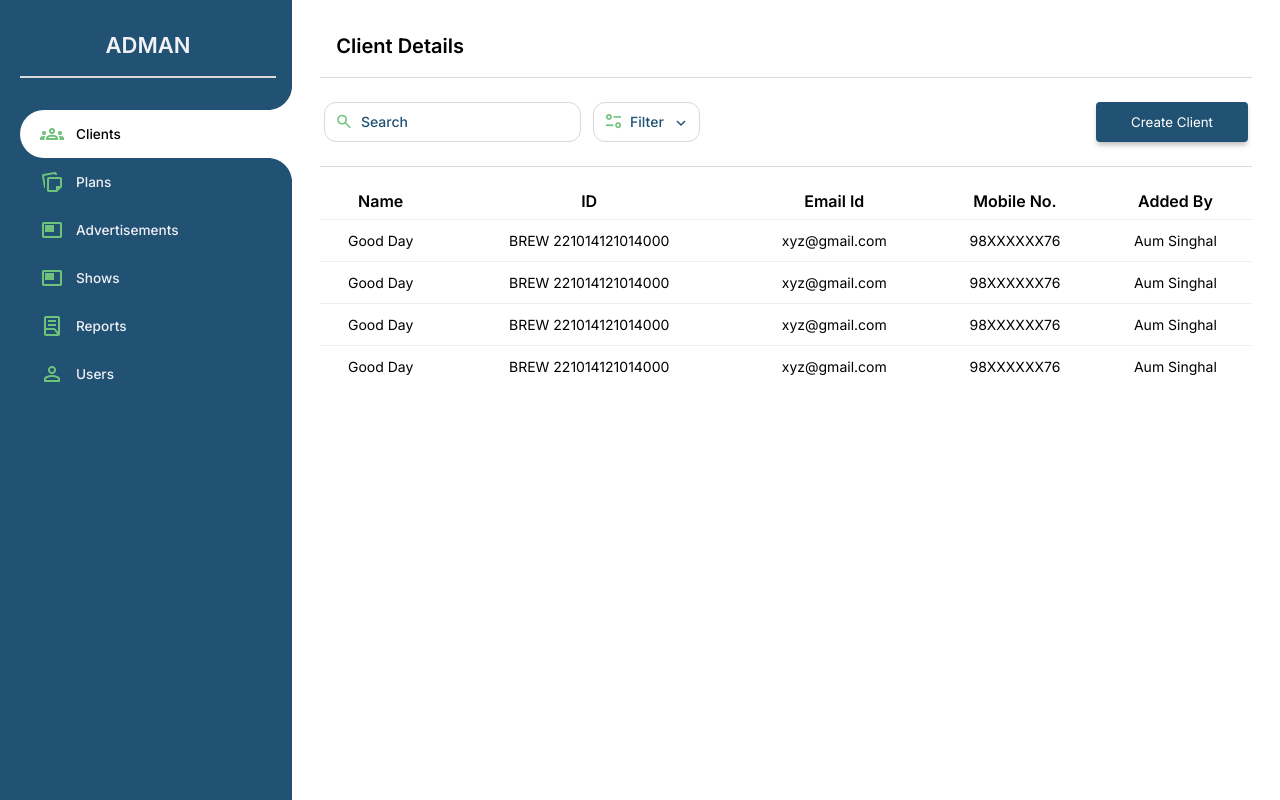
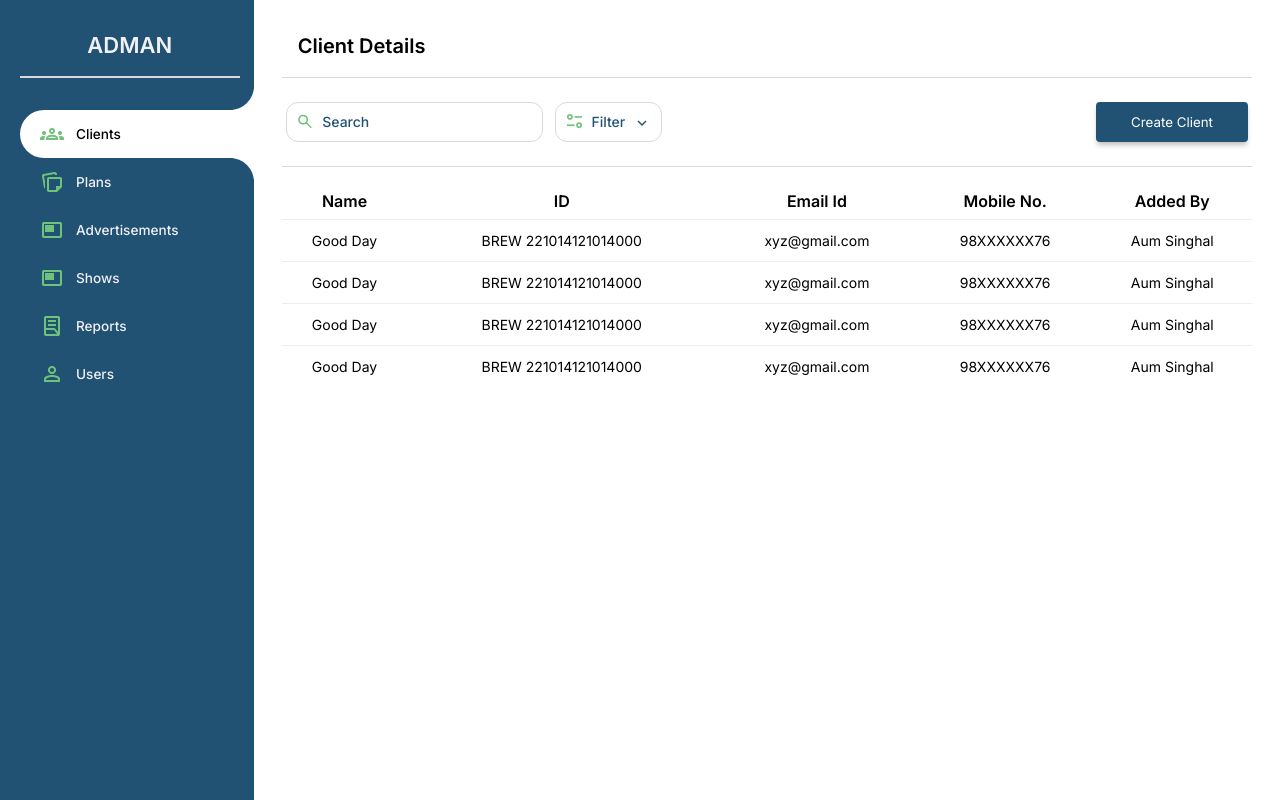
Before and after one commit to aum-singhal/adman, a React (Create React App) app: page / in a window 1280 px wide. Built offline with nearby package versions, Linux system fonts and the light colour scheme.

Commit message:
updated the sidebar width

```diff
--- a/src/App.css
+++ b/src/App.css
@@ -23,7 +23,7 @@
   height: 100svh;
 
   .left{
-    width: max(30vw,250px);
+    width: max(25vw,250px);
     height: 100svh;
   }
 
```
